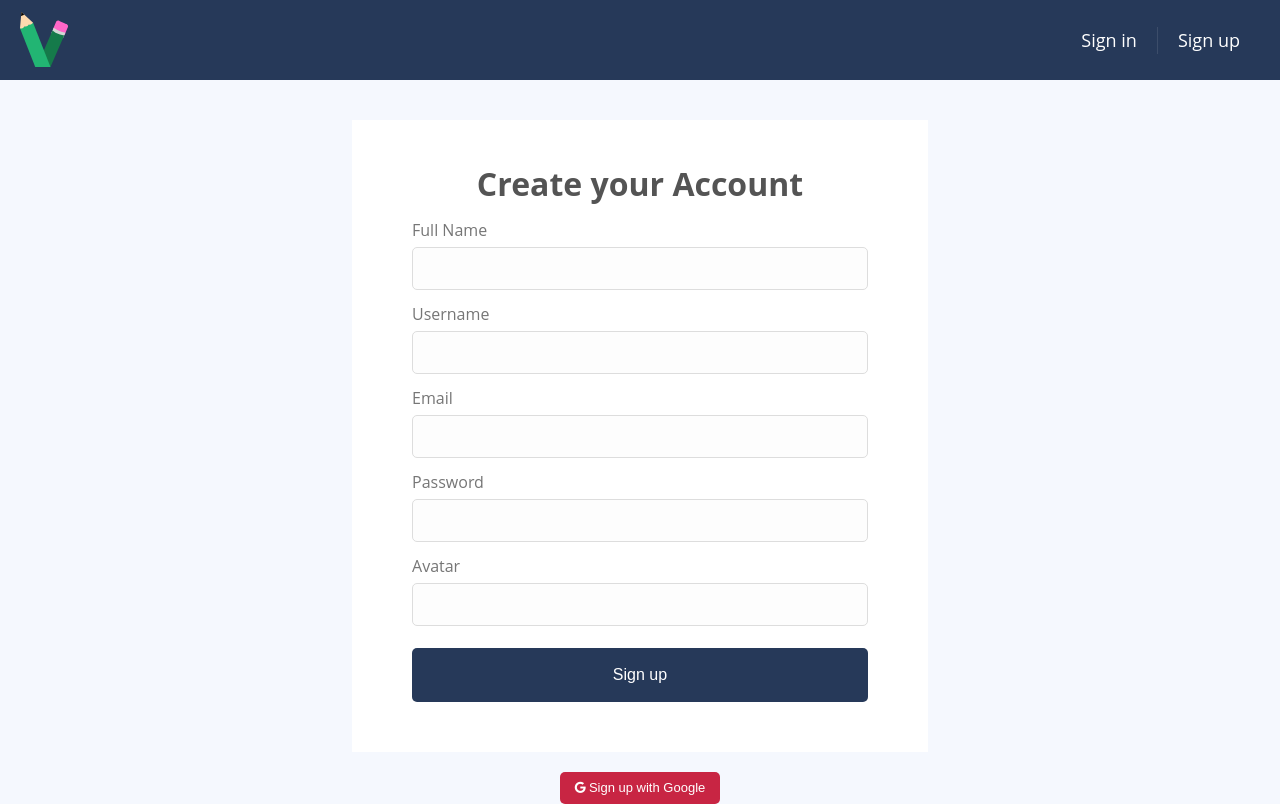
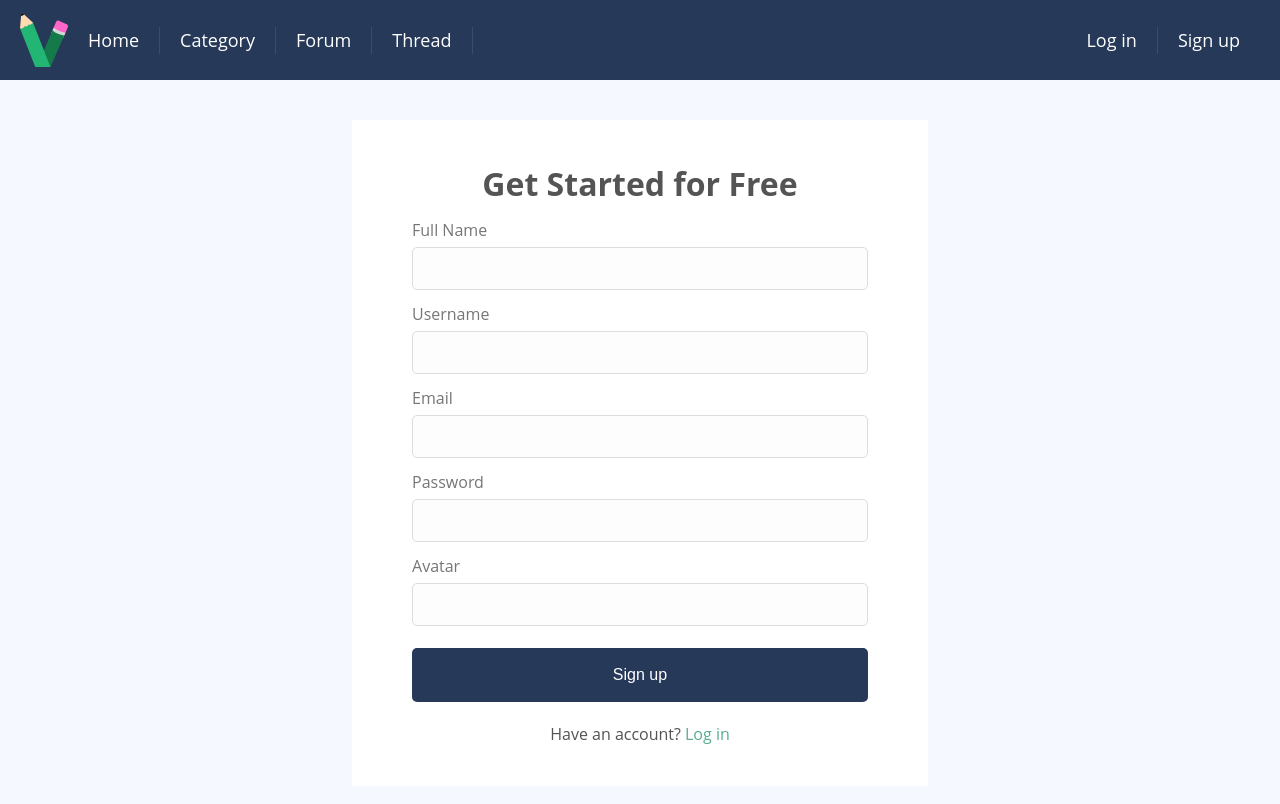
Before and after one commit to leotaozeng/vue-forum, a Vue app: page /signup in a window 1280 px wide. Built offline with nearby package versions, Linux system fonts and the light colour scheme; no server answers.

Commit message:
chore: implement pre-route guards

```diff
--- a/src/App.vue
+++ b/src/App.vue
@@ -4,7 +4,9 @@
 
     <div class="container">
       <!-- special component -->
-      <router-view v-show="showPage" v-on:ready="pageReady(true)"/>
+      <transition name="fade">
+        <router-view v-show="showPage" v-on:ready="pageReady(true)"></router-view>
+      </transition>
 
       <AppSpinner v-show="!showPage"/>
     </div>
@@ -42,11 +44,11 @@ export default {
     })
     NProgress.start()
 
-    this.$router.beforeEach((to, from, next) => {
-      NProgress.start()
-      this.showPage = false
-      next()
-    })
+    // this.$router.beforeEach((to, from, next) => {
+    //   NProgress.start()
+    //   this.showPage = false
+    //   next()
+    // })
   }
 }
 </script>
@@ -56,6 +58,15 @@ export default {
 @import "~nprogress/nprogress.css";
 
 #nprogress .bar {
-  background-color: #57AD8D;
+  background-color: #57ad8d;
+}
+
+.fade-enter-active,
+.fade-leave-active {
+  transition: opacity 1s;
+}
+
+.fade-enter, .fade-leave-to /* .fade-leave-active below version 2.1.8 */ {
+  opacity: 0;
 }
 </style>
--- a/src/components/TheNavbar.vue
+++ b/src/components/TheNavbar.vue
@@ -39,30 +39,30 @@
               </li>
 
               <li class="dropdown-menu-item">
-                <a @click="this.signOut">Sign out</a>
+                <a @click.prevent="logout" title="Log out of your account">Log out</a>
               </li>
             </ul>
           </div>
         </li>
 
         <li class="navbar-item">
-          <a @click="this.signOut">Sign out</a>
+          <a @click.prevent="logout" title="Log out of your account">Log out</a>
         </li>
       </ul>
 
       <ul v-else>
         <li class="navbar-item">
-          <router-link :to="{ name: 'SignIn' }">Sign in</router-link>
+          <router-link :to="{ name: 'Login' }">Log in</router-link>
         </li>
 
         <li class="navbar-item">
-          <router-link :to="{ name: 'SignUp' }">Sign up</router-link>
+          <router-link :to="{ name: 'Signup' }">Sign up</router-link>
         </li>
       </ul>
 
-      <!-- <ul>
+      <ul>
         <li class="navbar-item">
-          <a href="index.html">Home</a>
+          <router-link :to="{ name: 'Home'}">Home</router-link>
         </li>
         <li class="navbar-item">
           <a href="category.html">Category</a>
@@ -72,15 +72,15 @@
         </li>
         <li class="navbar-item">
           <a href="thread.html">Thread</a>
-      </li>-->
-      <!-- Show these option only on mobile-->
-      <!-- <li class="navbar-item mobile-only">
+        </li>
+        <!-- Show these option only on mobile-->
+        <li class="navbar-item mobile-only">
           <a href="profile.html">My Profile</a>
         </li>
         <li class="navbar-item mobile-only">
           <a href="#">Logout</a>
-      </li>-->
-      <!-- </ul> -->
+        </li>
+      </ul>
     </nav>
   </header>
 </template>
@@ -96,7 +96,7 @@ export default {
   },
 
   methods: {
-    ...mapActions(['signOut']),
+    ...mapActions(['logout']),
 
     switchDropdownStatus () {
       this.userDropDownOpen = !this.userDropDownOpen
--- a/src/components/ThreadEditor.vue
+++ b/src/components/ThreadEditor.vue
@@ -66,6 +66,3 @@ export default {
   }
 }
 </script>
-
-<style>
-</style>
--- a/src/router/index.js
+++ b/src/router/index.js
@@ -1,9 +1,11 @@
 import Vue from 'vue'
 import Router from 'vue-router'
+// import NProgress from 'nprogress'
+import store from '@/store/index'
 
 Vue.use(Router)
 
-export default new Router({
+const router = new Router({
   mode: 'history',
   base: process.env.BASE_URL,
   routes: [
@@ -52,7 +54,14 @@ export default new Router({
       path: '/me',
       name: 'Profile',
       component: () => import('@/views/PageProfile'),
-      props: false
+      props: false,
+      beforeEnter: (to, from, next) => {
+        if (store.state.authId) {
+          next()
+        } else {
+          next({ name: 'Home' })
+        }
+      }
     },
 
     {
@@ -66,14 +75,14 @@ export default new Router({
 
     {
       path: '/signup',
-      name: 'SignUp',
+      name: 'Signup',
       component: () => import('@/views/PageSignUp')
     },
 
     {
-      path: '/signin',
-      name: 'SignIn',
-      component: () => import('@/views/PageSignIn')
+      path: '/login',
+      name: 'Login',
+      component: () => import('@/views/PageLogIn')
     },
 
     {
@@ -83,3 +92,10 @@ export default new Router({
     }
   ]
 })
+
+router.beforeEach((to, from, next) => {
+  console.log(`navigating to ${to.name} from ${from.name}`)
+  next()
+})
+
+export default router
--- a/src/store/actions.js
+++ b/src/store/actions.js
@@ -124,7 +124,7 @@ export default {
     })
   },
 
-  signOut ({ commit }) {
+  logout ({ commit }) {
     return auth.signOut().then(() => commit('SET_AUTH_USER', null))
   },
 
--- a/src/views/PageSignIn.vue
+++ b/src/views/PageLogIn.vue
@@ -1,32 +1,32 @@
 <template>
   <div class="flex-grid justify-center">
     <div class="col-2">
-      <form @submit.prevent="signin" class="card card-form">
-        <h1 class="text-center">Sign in to Vue Forum</h1>
+      <form @submit.prevent="login" class="card card-form">
+        <h1 class="text-center">Log In to Vue Forum</h1>
 
         <div class="form-group">
           <label for="email">Email address</label>
-          <input id="email" type="text" class="form-input" v-model="form.email" required>
+          <input id="email" type="text" class="form-input" v-model="form.email">
         </div>
 
         <div class="form-group">
           <label for="password">Password</label>
-          <input id="password" type="password" class="form-input" v-model="form.password" required>
+          <input id="password" type="password" class="form-input" v-model="form.password">
         </div>
 
         <div class="push-top">
-          <button type="submit" class="btn-blue btn-block">Sign in</button>
+          <button type="submit" class="btn-blue btn-block">Log In</button>
         </div>
 
         <div class="push-top text-center">
           New to Vue Forum?&nbsp;
-          <router-link :to="{ name: 'SignUp' }">Create an account.</router-link>
+          <router-link :to="{ name: 'Signup' }">Create an account free</router-link>
         </div>
       </form>
 
       <div class="push-top text-center">
         <button class="btn-red btn-xsmall" @click="signinWithGoogle">
-          <i class="fa fa-google fa-btn"></i>Sign in with Google
+          <i class="fa fa-google fa-btn"></i>Log In with Google
         </button>
       </div>
     </div>
@@ -49,7 +49,7 @@ export default {
   methods: {
     ...mapActions(['signInWithEmailAndPassword', 'signInWithGoogle']),
 
-    signin () {
+    login () {
       const { email, password } = this.form
 
       this.signInWithEmailAndPassword({ email, password })
--- a/src/views/PageProfile.vue
+++ b/src/views/PageProfile.vue
@@ -23,7 +23,6 @@ import PostList from '@/components/PostList'
 import UserProfileCard from '@/components/UserProfileCard'
 import UserProfileCardEditor from '@/components/UserProfileCardEditor'
 import { mapState, mapGetters } from 'vuex'
-import store from '@/store/index'
 
 export default {
   props: {
@@ -58,18 +57,6 @@ export default {
 
   beforeUpdate () {
     this.$emit('ready')
-  },
-
-  // In-Component Guards
-  beforeRouteEnter (to, from, next) {
-    // does NOT have access to `this` component instance,
-    // because it has not been created yet when this guard is called!
-    // this.$store would be undefined
-    if (store.state.authId) {
-      next()
-    } else {
-      next({ name: 'Home' })
-    }
   }
 }
 </script>
--- a/src/views/PageSignUp.vue
+++ b/src/views/PageSignUp.vue
@@ -2,7 +2,7 @@
   <div class="flex-grid justify-center">
     <div class="col-2">
       <form @submit.prevent="signup" class="card card-form">
-        <h1 class="text-center">Create your Account</h1>
+        <h1 class="text-center">Get Started for Free</h1>
 
         <div class="form-group">
           <label for="name">Full Name</label>
@@ -79,13 +79,12 @@
         <div class="form-actions">
           <button type="submit" class="btn-blue btn-block">Sign up</button>
         </div>
+
+        <div class="text-center push-top">
+          Have an account?
+          <router-link :to="{name: 'Login'}">Log in</router-link>
+        </div>
       </form>
-
-      <div class="text-center push-top">
-        <button @click="signUpWithGoogle" class="btn-red btn-xsmall">
-          <i class="fa fa-google fa-btn"></i>Sign up with Google
-        </button>
-      </div>
     </div>
   </div>
 </template>
--- a/src/views/PageThreadCreate.vue
+++ b/src/views/PageThreadCreate.vue
@@ -100,6 +100,3 @@ export default {
   }
 }
 </script>
-
-<style>
-</style>
--- a/src/views/PageThreadEdit.vue
+++ b/src/views/PageThreadEdit.vue
@@ -104,6 +104,3 @@ export default {
   }
 }
 </script>
-
-<style>
-</style>
```
